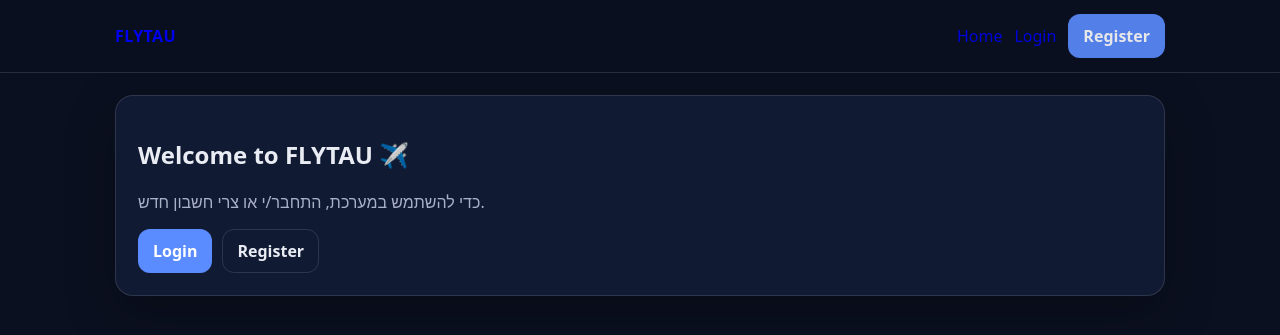
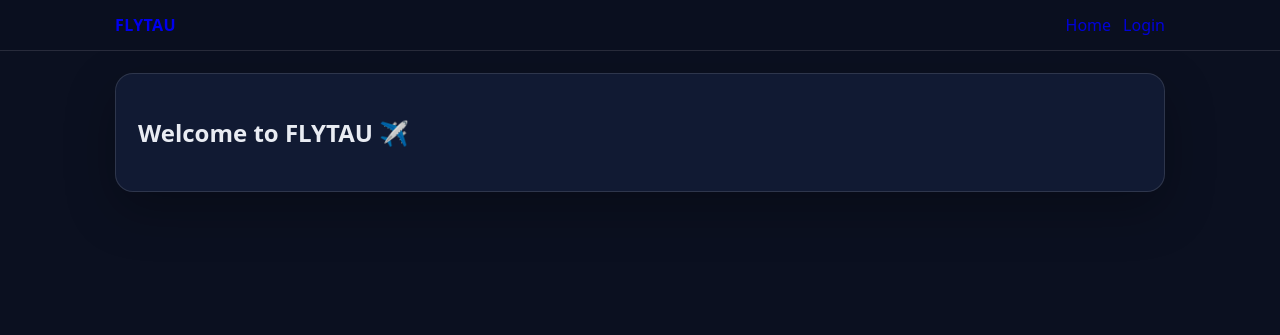
Before and after one commit to yardenaruch-source/InformationSystems, a Flask app: page / in a window 1280 px wide. Shown: the top 335 px of the page. Run offline with Flask 3, Linux system fonts and the light colour scheme.

Commit message:
update html files

```diff
--- a/templates/base.html
+++ b/templates/base.html
@@ -20,7 +20,7 @@
                   <a class="btn btn-outline" href="{{ url_for('logout') }}">Logout</a>
                 {% else %}
                   <a href="{{ url_for('login') }}">Login</a>
-                  <a class="btn" href="{{ url_for('register') }}">Register</a>
+                  <!--<a class="btn" href="{{ url_for('register') }}">Register</a>-->
                 {% endif %}
             </nav>
         </div>
--- a/templates/index.html
+++ b/templates/index.html
@@ -19,15 +19,6 @@
     <div class="row">
       <a class="btn btn-outline" href="{{ url_for('logout') }}">Logout</a>
     </div>
-  {% else %}
-    <p class="muted">
-      כדי להשתמש במערכת, התחבר/י או צרי חשבון חדש.
-    </p>
-
-    <div class="row">
-      <a class="btn" href="{{ url_for('login') }}">Login</a>
-      <a class="btn btn-outline" href="{{ url_for('register') }}">Register</a>
-    </div>
   {% endif %}
 </section>
 {% endblock %}
--- a/templates/login.html
+++ b/templates/login.html
@@ -4,7 +4,7 @@
 
 {% block content %}
 <section class="card narrow">
-  <h1>התחברות</h1>
+  <h1>Login</h1>
   <p class="muted">Insert email and password</p>
 
   <form method="post" class="form">
```
